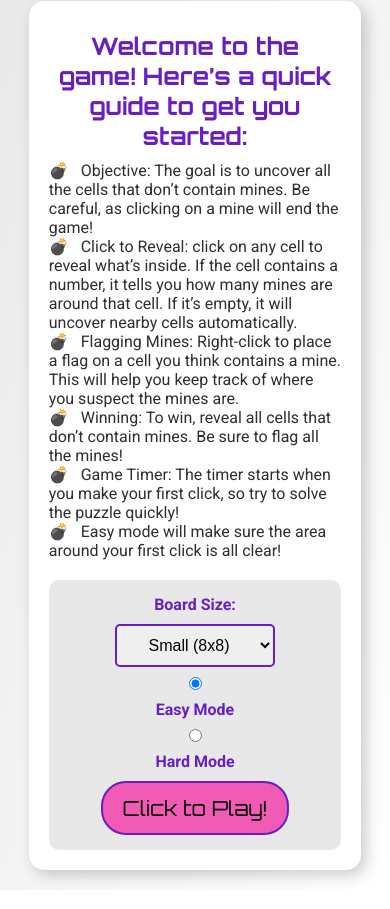
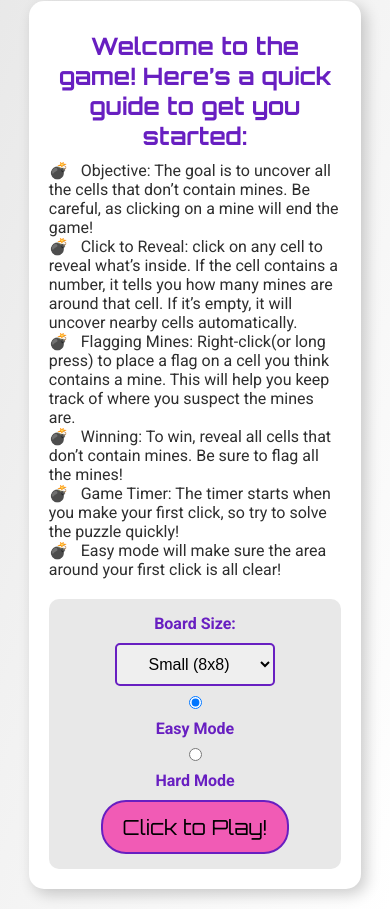
Before and after one commit to abl00mfield/minesweeper, a plain HTML site: page index.html in a window 390 px wide. Shown: the part 60-969 px from the top of the page. Drawn offline with Linux system fonts and the light colour scheme.

Commit message:
added instructions for mobile version

```diff
--- a/index.html
+++ b/index.html
@@ -1,5 +1,6 @@
 <!DOCTYPE html>
 <html lang="en">
+
 <head>
   <meta charset="UTF-8" />
   <meta name="viewport" content="width=device-width, initial-scale=1.0" />
@@ -8,6 +9,7 @@
   <link rel="stylesheet" href="./css/style.css" />
   <title>Minesweeper</title>
 </head>
+
 <body>
   <h1>💣 MINESWEEPER 💣</h1>
   <!-- introduction section of game -->
@@ -25,7 +27,7 @@
         cell. If it’s empty, it will uncover nearby cells automatically.
       </li>
       <li>
-          Flagging Mines: Right-click to place a flag on a cell you think
+        Flagging Mines: Right-click(or long press) to place a flag on a cell you think
         contains a mine. This will help you keep track of where you suspect
         the mines are.
       </li>
@@ -52,14 +54,7 @@
           <option value="large">Large (15x15)</option>
         </select>
 
-          <input
-            requried
-            type="radio"
-            id="easy"
-            name="game-level"
-            value="easy"
-            checked
-          />
+        <input requried type="radio" id="easy" name="game-level" value="easy" checked />
         <label for="easy">Easy Mode</label>
         <input type="radio" id="hard" name="game-level" value="hard" />
         <label for="hard">Hard Mode</label>
@@ -100,4 +95,5 @@
     </div>
   </div>
 </body>
+
 </html>
```
Lines whose indentation alone changed are shown as unchanged.
